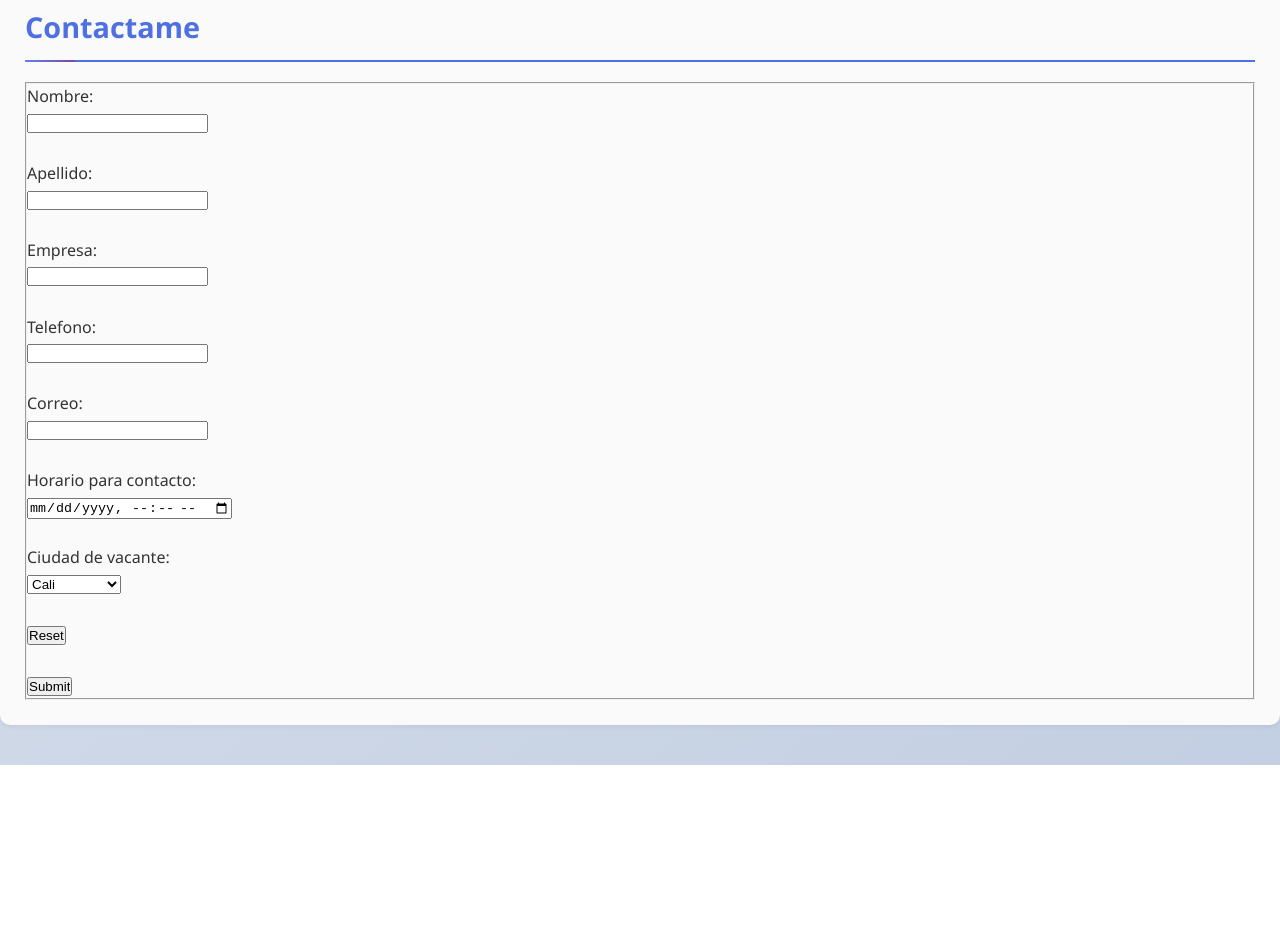
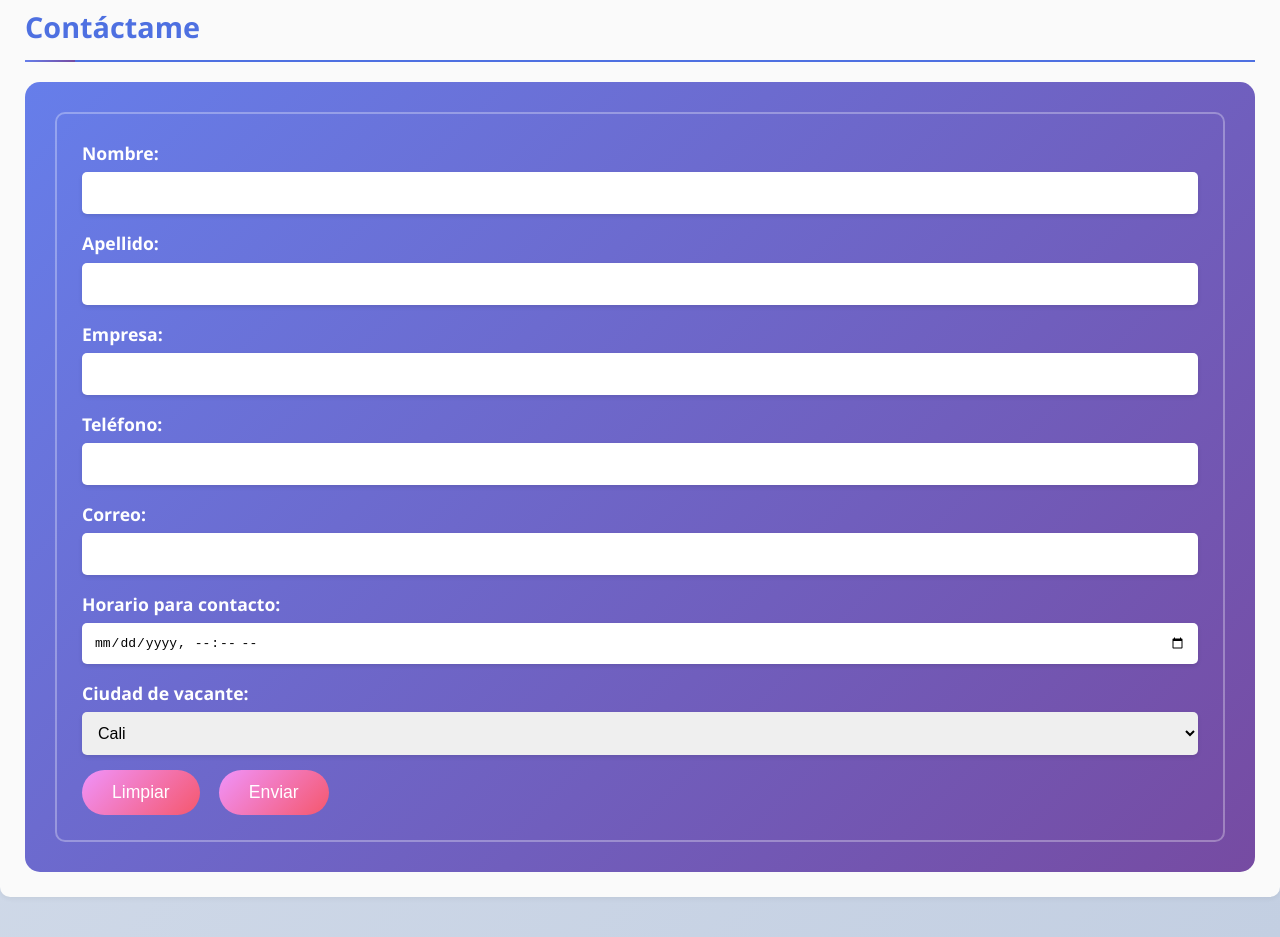
Before and after one commit to Juliana0510/hojadevida, a plain HTML site: page index.html in a window 1280 px wide. Shown: the part 3638-4575 px from the top of the page. Before the commit the page ends 4403 px from the top, so only its background shows below. Drawn offline with Linux system fonts and the light colour scheme.

Commit message:
Se adiciona los estilos del formulario y se finaliza hoja de vida

```diff
--- a/index.html
+++ b/index.html
@@ -168,42 +168,43 @@
             </table>
         </section>
 
-        <section id="Contactame">
-            <h2 style="color: rgb(78, 112, 225);"> Contactame</h2>
+        <section id="contactame">
+            <h2>Contáctame</h2>
             <form action="/action_page.php">
                 <fieldset>
-                <label for="fname">Nombre:</label><br>
-                <input type="text" id="fname" name="fname" required><br>
-                <br>
-                <label for="fname">Apellido:</label><br>
-                <input type="text" id="fname" name="fname"required><br>
-                <br>
-                <label for="fname">Empresa:</label><br>
-                <input type="text" id="fname" name="fname"required><br>
-                <br>
-                <label for="fname">Telefono:</label><br>
-                <input type="text" id="fname" name="fname"required><br>
-                <br>
-                <label for="fname">Correo:</label><br>
-                <input type="text" id="fname" name="fname"required><br>
-                <br>
-                <label for="fname">Horario para contacto:</label><br>
-                <input type="datetime-local" id="fname" name="fname"required><br>
-                <br>
-                <label for="ciudad">Ciudad de vacante:</label><br>
+                    <label for="nombre">Nombre:</label>
+                    <input type="text" id="nombre" name="nombre" required>
+
+                    <label for="apellido">Apellido:</label>
+                    <input type="text" id="apellido" name="apellido" required>
+
+                    <label for="empresa">Empresa:</label>
+                    <input type="text" id="empresa" name="empresa" required>
+
+                    <label for="telefono">Teléfono:</label>
+                    <input type="text" id="telefono" name="telefono" required>
+
+                    <label for="correo">Correo:</label>
+                    <input type="text" id="correo" name="correo" required>
+
+                    <label for="horario">Horario para contacto:</label>
+                    <input type="datetime-local" id="horario" name="horario" required>
+
+                    <label for="ciudad">Ciudad de vacante:</label>
                     <select id="ciudad" name="ciudad">
                         <option value="Cali">Cali</option>
-                    <option value="Bogota">Bogota</option>
-                    <option value="Medellin">Medellin</option>
+                        <option value="Bogota">Bogotá</option>
+                        <option value="Medellin">Medellín</option>
                         <option value="Manizales">Manizales</option>
-                    <option value="Barranqilla">Barranquilla</option>
+                        <option value="Barranquilla">Barranquilla</option>
                         <option value="Otra">Otra</option>
-                </select><br>
-                <br>
-                <input type="reset" id="fname" name="fname"><br>
-                <br>
-                <input type="submit" id="fname" name="fname"><br>
+                    </select>
+
+                    <input type="reset" value="Limpiar">
+                    <input type="submit" value="Enviar">
                 </fieldset>
             </form>
+        </section>
+    </div>
 </body>
 </html>
--- a/style.css
+++ b/style.css
@@ -286,3 +286,111 @@ ol li strong {
     position: absolute;
     left: 0;
 }
+
+/* Formulario de contacto, fondo degradado igual que header, botones interactivos, se agrega estilo reponsive adaptativo */
+form {
+    background: linear-gradient(135deg, #667eea 0%, #764ba2 100%);
+    padding: 30px;
+    border-radius: 15px;
+    color: white;
+}
+
+fieldset {
+    border: 2px solid rgba(255,255,255,0.3);
+    border-radius: 10px;
+    padding: 25px;
+}
+
+label {
+    font-weight: bold;
+    font-size: 1.1em;
+    margin-bottom: 5px;
+    display: block;
+}
+
+input[type="text"],
+input[type="datetime-local"],
+select {
+    width: 100%;
+    padding: 12px;
+    border: none;
+    border-radius: 5px;
+    font-size: 1em;
+    margin-bottom: 15px;
+    box-shadow: 0 2px 4px rgba(0,0,0,0.1);
+}
+
+input[type="text"]:focus,
+input[type="datetime-local"]:focus,
+select:focus {
+    outline: none;
+    box-shadow: 0 0 10px rgba(255,255,255,0.5);
+}
+
+input[type="submit"],
+input[type="reset"] {
+    background: linear-gradient(135deg, #f093fb 0%, #f5576c 100%);
+    color: white;
+    padding: 12px 30px;
+    border: none;
+    border-radius: 25px;
+    font-size: 1.1em;
+    cursor: pointer;
+    margin-right: 15px;
+    transition: transform 0.3s ease;
+}
+
+input[type="submit"]:hover,
+input[type="reset"]:hover {
+    transform: translateY(-2px);
+    box-shadow: 0 4px 8px rgba(0,0,0,0.2);
+}
+
+/* Responsive Design */
+@media (max-width: 768px) {
+    .container {
+        margin: 10px;
+        padding: 15px;
+    }
+
+    header h1 {
+        font-size: 2em;
+    }
+
+    .experience-container {
+        flex-direction: column;
+    }
+
+    .experience-item {
+        min-width: 100%;
+    }
+
+    .knowledge-table {
+        font-size: 0.9em;
+    }
+
+    .knowledge-table th,
+    .knowledge-table td {
+        padding: 10px;
+    }
+}
+
+@media (max-width: 480px) {
+    header img {
+        width: 120px;
+        height: 160px;
+    }
+
+    header h1 {
+        font-size: 1.5em;
+    }
+
+    h2 {
+        font-size: 1.4em;
+    }
+
+    .info-table td {
+        padding: 10px;
+        font-size: 0.9em;
+    }
+}
```
Lines whose indentation alone changed are shown as unchanged.
